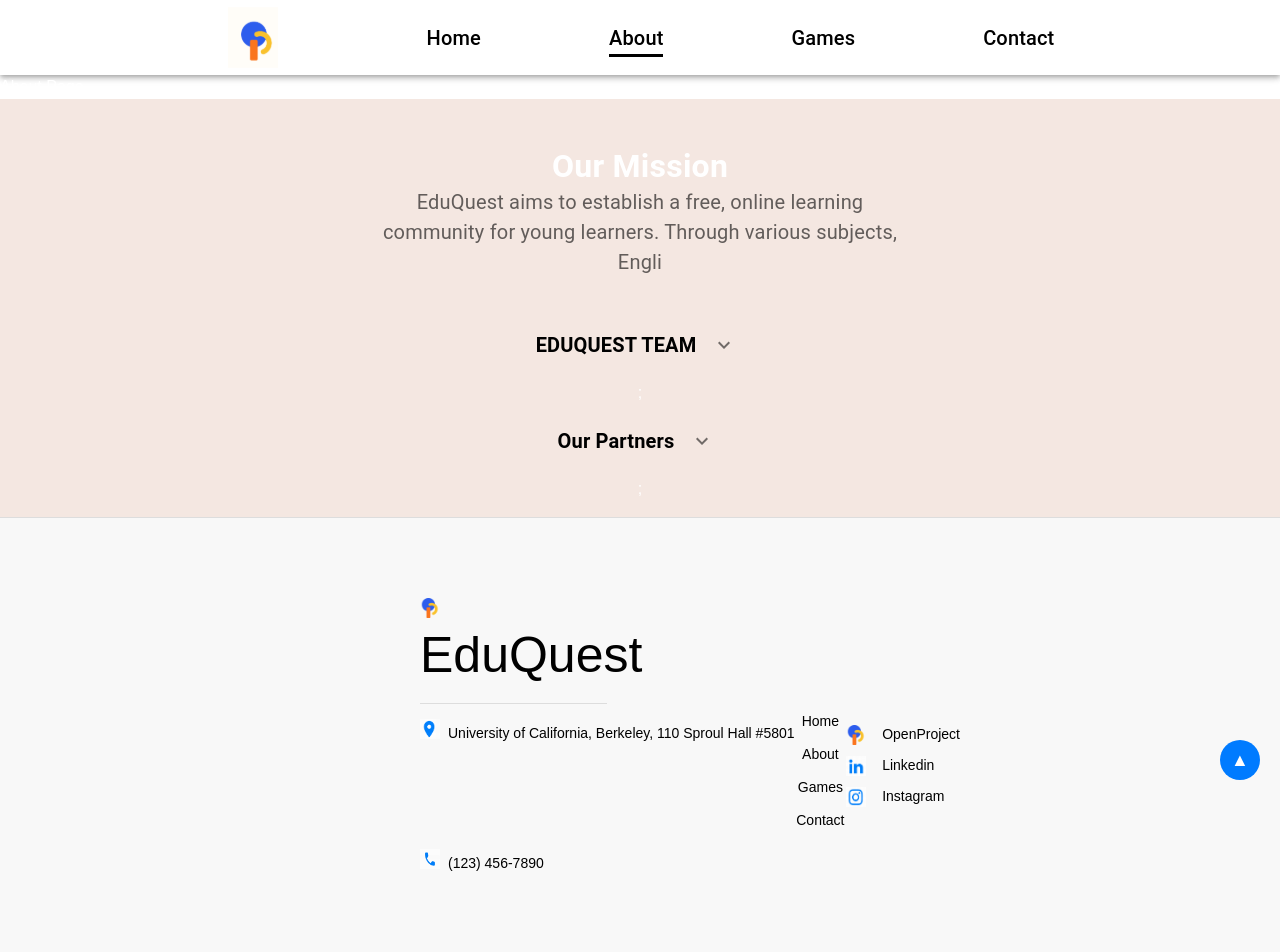
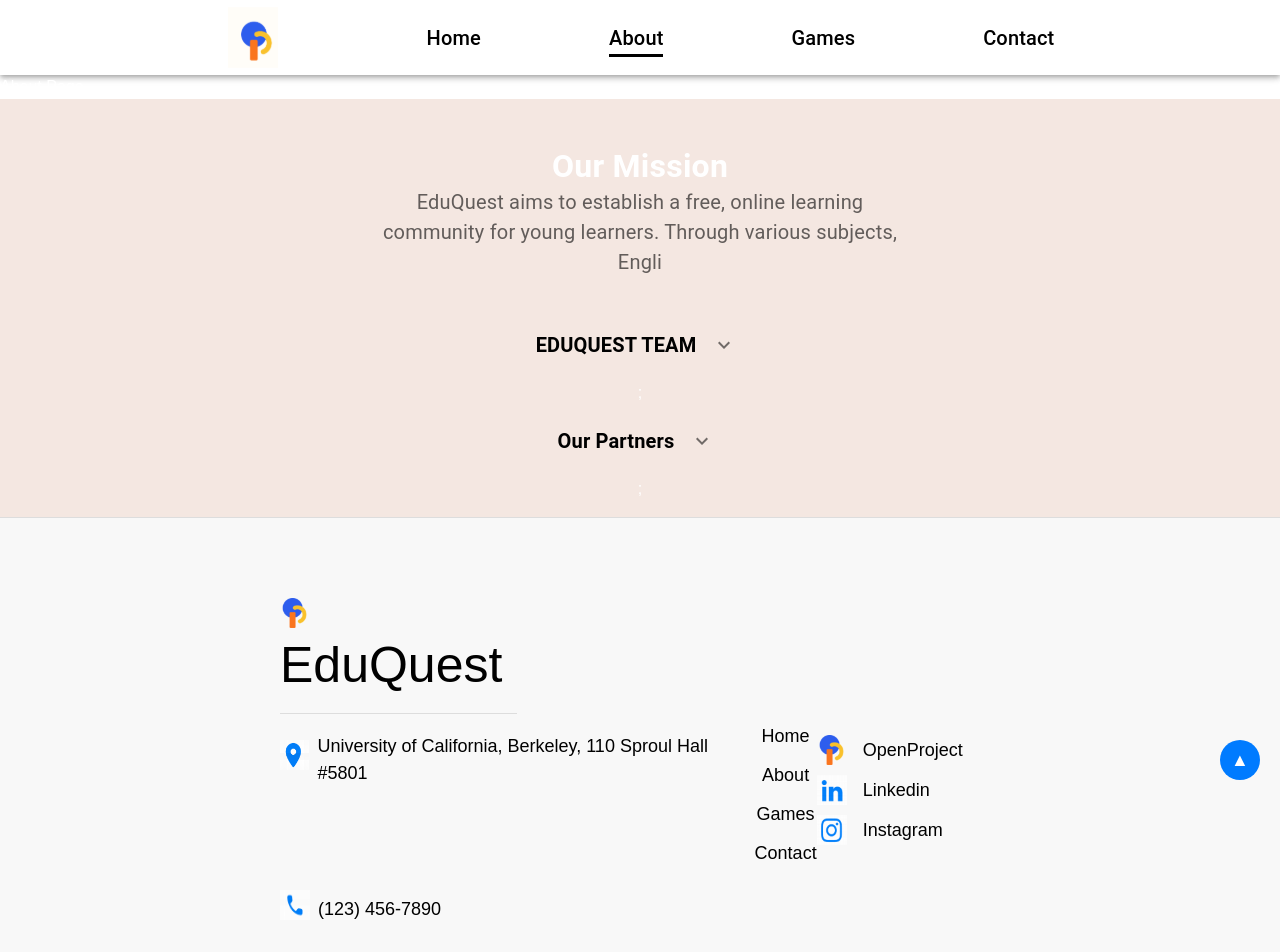
Before and after one commit to PayamErfan/eduquest, a Next.js app in the folder website/contact/eduquest-website/: page /about in a window 1280 px wide. Shown: the top 952 px of the page. Built offline with nearby package versions, Linux system fonts and the light colour scheme.

Commit message:
Footer improvement

```diff
--- a/website/contact/eduquest-website/src/components/Footer.tsx
+++ b/website/contact/eduquest-website/src/components/Footer.tsx
@@ -80,7 +80,7 @@ const styles = {
     display: 'flex',
     flexDirection: 'column' as const,
     alignItems: 'flex-start',
-    marginLeft: '400px'
+    marginLeft: '260px'
   },
   openProjectIcon: {
     marginRight: '10px', // Space between Open Project logo and EduQuest text
@@ -113,14 +113,14 @@ const styles = {
     marginBottom: '70px'
   },
   icon: {
-    width: '20px',
-    height: '20px',
+    width: '30px',
+    height: '30px',
     marginRight: '8px' // Space between icon and text
   },
   contactText: {
     marginTop: '9px',
     color: 'black',
-    fontSize: '14px'
+    fontSize: '18px'
   },
   footerNav: {
     display: 'flex',
@@ -141,7 +141,7 @@ const styles = {
   link: {
     color: 'black',
     textDecoration: 'none',
-    fontSize: '14px' // Adjusted font size for better readability
+    fontSize: '18px' // Adjusted font size for better readability
   },
   footerRight: {
     display: 'flex',
@@ -162,7 +162,7 @@ const styles = {
   },
   iconText: {
     marginLeft: '8px', // Space between icon and text
-    fontSize: '14px'
+    fontSize: '18px'
   },
   scrollTopButton: {
     position: 'fixed' as const,
```
